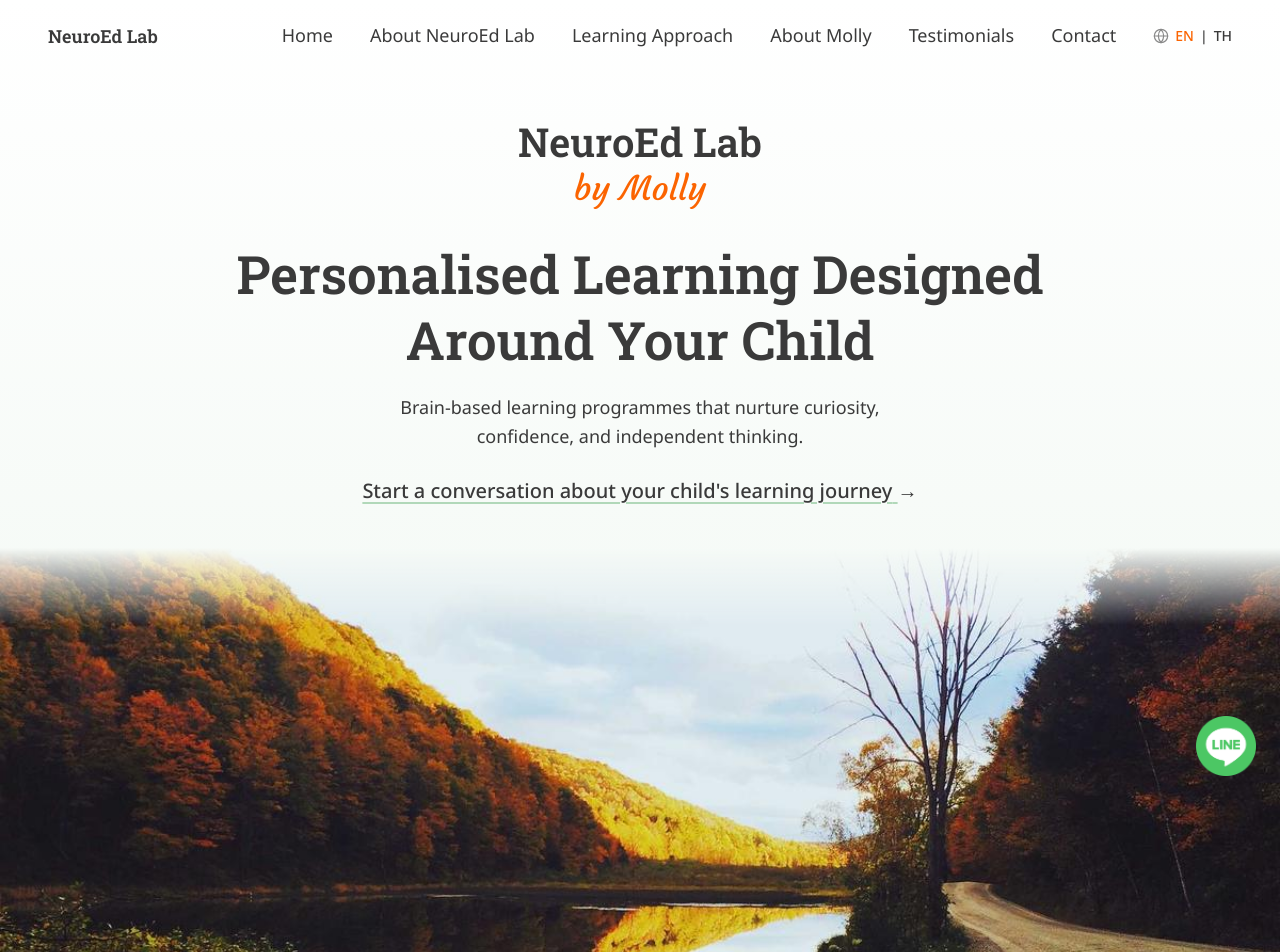
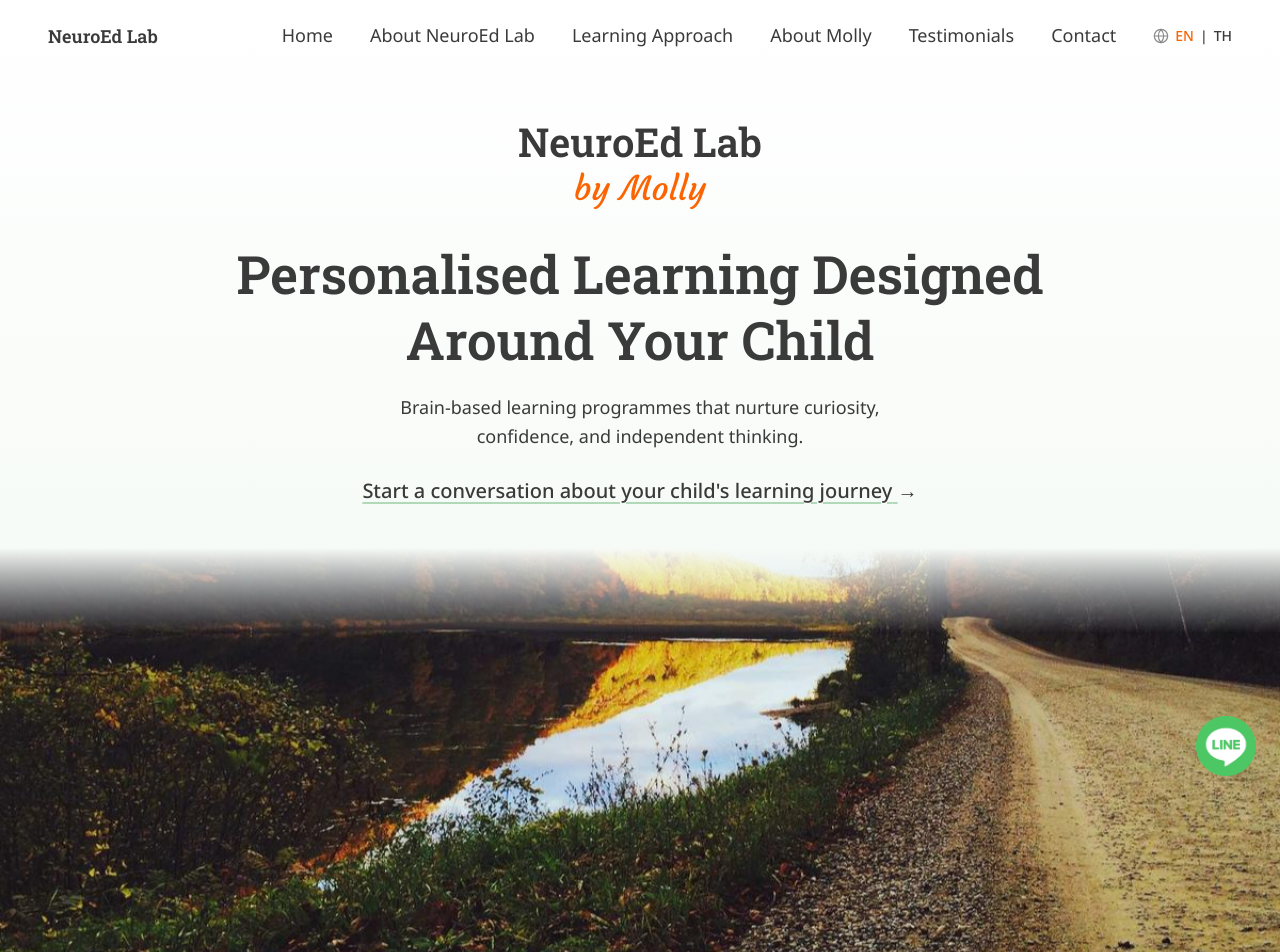
Before and after one commit to mollilyn/neuroedlab-website, a Next.js app: page / in a window 1280 px wide. Shown: the top 952 px of the page. Built offline with nearby package versions, Linux system fonts and the light colour scheme; no server answers.

Commit message:
improve parralax effect

```diff
--- a/content/en/contact.json
+++ b/content/en/contact.json
@@ -1,6 +1,6 @@
 {
   "heading": "Start a conversation about your child's learning",
-  "supportingText": "Speak with Molly on LINE or send a message using the contact form below.",
+  "supportingText": "Speak with Molly on LINE or send a message using the contact form.",
   "cta": "Speak with Molly on LINE",
   "email": "jack.rowson@outlook.com",
   "form": {
--- a/src/components/Hero.tsx
+++ b/src/components/Hero.tsx
@@ -1,7 +1,8 @@
 "use client";
 
 import Image from "next/image";
-import { motion, useScroll, useTransform, type Transition } from "framer-motion";
+import { useRef, useEffect } from "react";
+import { motion, type Transition } from "framer-motion";
 import { useContent } from "@/src/utils/useContent";
 import { useIsDesktop } from "@/src/utils/useIsDesktop";
 
@@ -20,19 +21,78 @@
   const hero = useContent<HeroContent>("hero");
   const isDesktop = useIsDesktop();
 
-  // Parallax: 100px scroll → ~12px image movement, clamped at 80px (desktop only)
-  const { scrollY } = useScroll();
-  const imageY = useTransform(scrollY, [0, 667], [0, -80]);
+  const sectionRef = useRef<HTMLElement>(null);
+  const parallaxRef = useRef<HTMLDivElement>(null);
+  // Accumulated shift — persists between scroll events without triggering re-renders
+  const shiftRef = useRef(0);
+  const prevScrollYRef = useRef(0);
+
+  useEffect(() => {
+    const parallax = parallaxRef.current;
+    const section = sectionRef.current;
+
+    if (!isDesktop) {
+      if (parallax) parallax.style.transform = "translateY(0px)";
+      return;
+    }
+
+    // Sync starting values when effect runs / desktop toggles
+    prevScrollYRef.current = window.scrollY;
+    shiftRef.current = 0;
+    if (parallax) parallax.style.transform = "translateY(0px)";
+
+    let rafId: number;
+    let ticking = false;
+
+    const update = () => {
+      if (!parallax || !section) return;
+
+      const scrollDelta = window.scrollY - prevScrollYRef.current;
+      prevScrollYRef.current = window.scrollY;
+
+      const rect = section.getBoundingClientRect();
+      const heroHeight = rect.height;
+
+      // Fraction of hero still in view (1 = fully visible → 0 = fully gone)
+      const visibility = Math.max(0, Math.min(1, rect.bottom / heroHeight));
+
+      // Strength fades 0.15 → 0.05 as hero exits (minimum guaranteed at 5%)
+      const strength = 0.05 + 0.10 * visibility;
+
+      // Accumulate incrementally — adding (scrollDelta × strength) each frame
+      // means scrolling DOWN always increases the shift; scrolling UP decreases it.
+      // This prevents the reversal caused by multiplying a growing heroScroll
+      // by a shrinking visibility factor.
+      shiftRef.current = Math.max(0, shiftRef.current + scrollDelta * strength);
+
+      parallax.style.transform = `translateY(${shiftRef.current}px)`;
+      ticking = false;
+    };
+
+    const onScroll = () => {
+      if (!ticking) {
+        rafId = requestAnimationFrame(update);
+        ticking = true;
+      }
+    };
+
+    window.addEventListener("scroll", onScroll, { passive: true });
+
+    return () => {
+      window.removeEventListener("scroll", onScroll);
+      cancelAnimationFrame(rafId);
+    };
+  }, [isDesktop]);
 
   return (
     <section
+      ref={sectionRef}
       id="hero"
       className="flex flex-col items-center px-4 pt-24 pb-0 text-center md:px-9 lg:px-12 lg:pt-[120px]"
       style={{ background: "linear-gradient(180deg, var(--color-background) 0%, var(--color-primary-subtle) 100%)" }}
     >
-      {/* Text block — 900px max width */}
+      {/* Text block */}
       <div className="flex w-full max-w-[900px] flex-col items-center pb-[42px]">
-        {/* Brand title */}
         <motion.p
           {...fadeUp(0)}
           className="font-headline-en text-3xl font-semibold text-[var(--color-text)] md:text-4xl lg:text-[2.5rem]"
@@ -47,7 +107,6 @@
           by Molly
         </motion.p>
 
-        {/* Headline */}
         <motion.h1
           {...fadeUp(0.2)}
           className="font-headline-en mt-8 text-4xl font-semibold leading-tight text-[var(--color-text)] md:text-5xl lg:text-[3.3rem]"
@@ -55,7 +114,6 @@
           {hero.headline}
         </motion.h1>
 
-        {/* Supporting text */}
         <motion.p
           {...fadeUp(0.3)}
           className="mt-5 max-w-xl text-base leading-relaxed text-[var(--color-text)] opacity-75 md:text-lg"
@@ -63,7 +121,6 @@
           {hero.supportingText}
         </motion.p>
 
-        {/* CTA — editorial text link with arrow */}
         <motion.a
           {...fadeUp(0.4)}
           href="#contact"
@@ -80,32 +137,36 @@
       </div>
 
       {/* Hero image
-          Mobile:   fixed 230px height, full width
-          Desktop:  full viewport width, 21:7 ratio */}
+          Mobile:  h-[286px] (260 × 1.10), full viewport width
+          Desktop: full viewport width, aspect 21:7.7 (21:7 × 1.10 height) */}
       <motion.div
         {...fadeUp(0.5)}
-        className="relative w-screen overflow-hidden h-[260px] md:h-auto md:aspect-[21/7]"
+        className="relative w-screen overflow-hidden h-[286px] md:h-auto md:aspect-[21/7.7]"
         style={{
           WebkitMaskImage: "linear-gradient(to bottom, transparent 0%, black 18%)",
           maskImage: "linear-gradient(to bottom, transparent 0%, black 18%)",
         }}
       >
-        {/* Parallax wrapper — extends 80px below container so image never exposes background */}
-        <motion.div
-          className="absolute left-0 right-0 top-0"
-          style={{ bottom: "-80px", y: isDesktop ? imageY : 0 }}
+        {/* Parallax wrapper — extends 100px ABOVE the container (top: -100px) so
+            that the downward shift has room to move without ever exposing the
+            container edge. Image anchors to the bottom so the initial crop shows
+            the bottom of the photo; parallax gradually reveals the top. */}
+        <div
+          ref={parallaxRef}
+          className="absolute left-0 right-0 bottom-0"
+          style={{ top: "-100px", willChange: "transform" }}
         >
           <Image
             src="/images/hero.jpg"
             alt="NeuroEd Lab hero"
             fill
-            className="object-cover object-center"
+            className="object-cover object-bottom"
             priority
           />
-        </motion.div>
+        </div>
       </motion.div>
 
-      {/* Sage divider — separates hero image from next section */}
+      {/* Sage divider */}
       <div className="w-screen" style={{ height: "2px", backgroundColor: "var(--color-primary)" }} />
     </section>
   );
```
